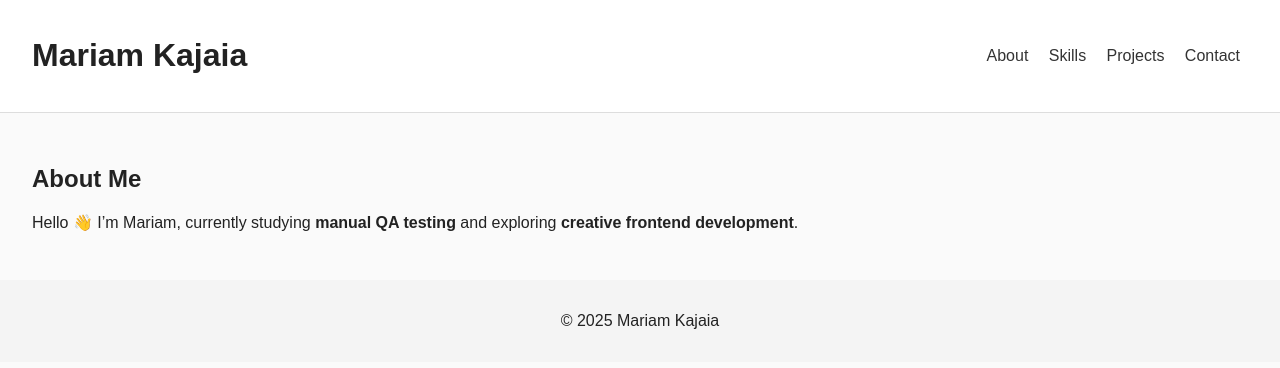
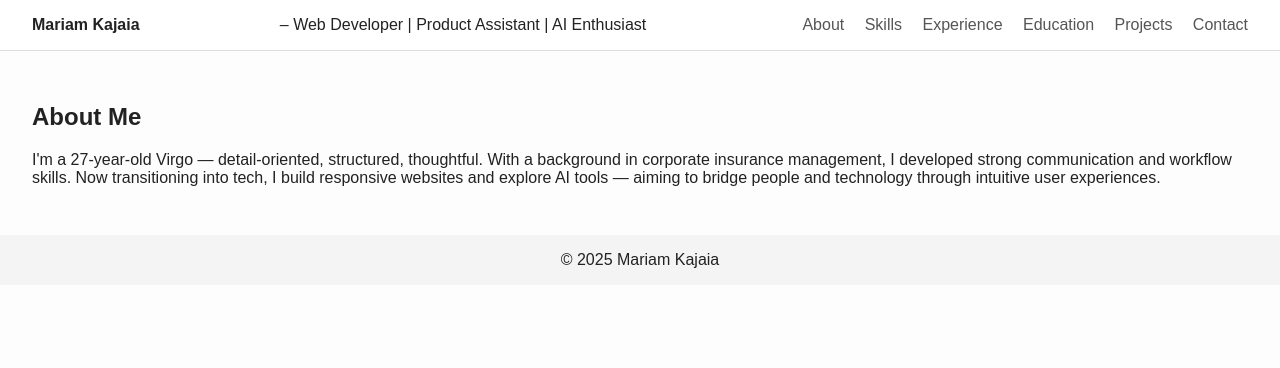
Before and after one commit to maryk1997/my-portfolio, a plain HTML site: page index.html in a window 1280 px wide. Drawn offline with Linux system fonts and the light colour scheme.

Commit message:
Add header, About section, and basic layout

```diff
--- a/index.html
+++ b/index.html
@@ -8,10 +8,13 @@
 </head>
 <body>
   <header>
-    <h1>Mariam Kajaia</h1>
+    <strong>Mariam Kajaia</strong> – Web Developer | Product Assistant | AI Enthusiast
+    <!-- Placeholder for Dark Mode toggle -->
     <nav>
       <a href="#about">About</a>
       <a href="#skills">Skills</a>
+      <a href="#experience">Experience</a>
+      <a href="#education">Education</a>
       <a href="#projects">Projects</a>
       <a href="#contact">Contact</a>
     </nav>
@@ -19,12 +22,11 @@
 
   <section id="about">
     <h2>About Me</h2>
-    <p>Hello 👋 I’m Mariam, currently studying <strong>manual QA testing</strong>
-       and exploring <strong>creative frontend development</strong>.</p>
+    <p>I'm a 27-year-old Virgo — detail-oriented, structured, thoughtful. With a background in corporate insurance management, I developed strong communication and workflow skills. Now transitioning into tech, I build responsive websites and explore AI tools — aiming to bridge people and technology through intuitive user experiences.</p>
   </section>
 
   <footer>
-    <p>© <span id="year"></span> Mariam Kajaia</p>
+    © <span id="year"></span> Mariam Kajaia
   </footer>
 
   <script src="script.js"></script>
--- a/script.js
+++ b/script.js
@@ -1,2 +1 @@
-// Set year automatically in footer
 document.getElementById("year").textContent = new Date().getFullYear();
--- a/style.css
+++ b/style.css
@@ -1,9 +1,7 @@
 body {
-  font-family: Arial, sans-serif;
-  margin: 0;
-  padding: 0;
-  background: #fafafa;
-  color: #222;
+  font-family: sans-serif;
+  margin: 0; padding: 0;
+  background: #fdfdfd; color: #222;
 }
 
 header {
@@ -14,19 +12,12 @@ header {
   justify-content: space-between;
   align-items: center;
 }
-
 nav a {
-  margin: 0 0.5rem;
-  text-decoration: none;
-  color: #333;
+  margin-left: 1rem; text-decoration: none; color: #555;
 }
-
 section {
   padding: 2rem;
 }
-
 footer {
-  text-align: center;
-  padding: 1rem;
-  background: #f4f4f4;
+  text-align: center; padding: 1rem; background: #f4f4f4;
 }
```
